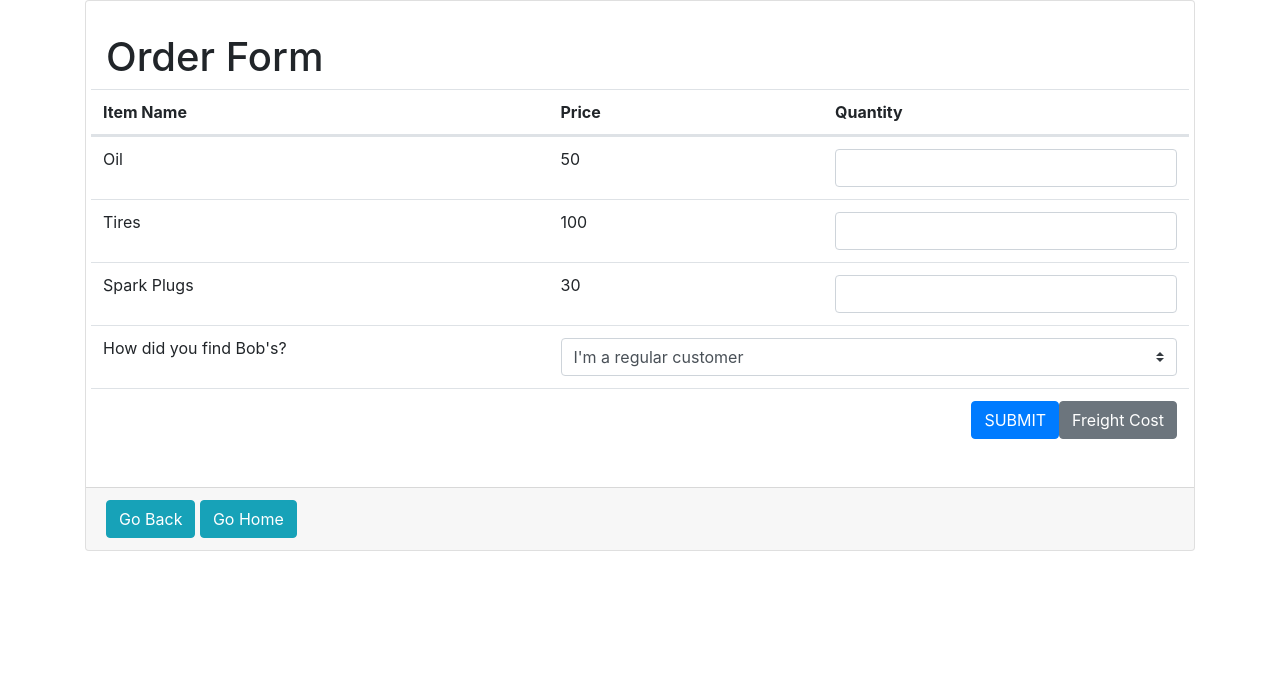
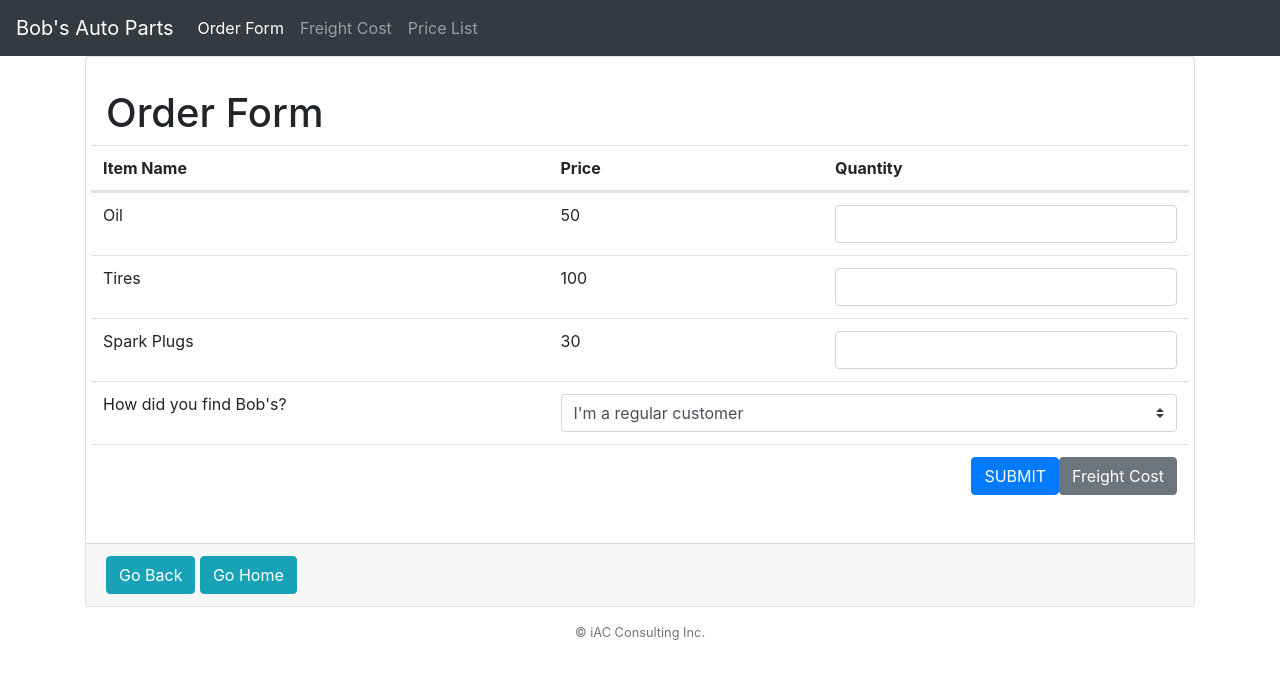
Before and after one commit to toledobrendo/dragon-php, a PHP site: page /bobs-auto-parts/order-form.php in a window 1280 px wide. Shown: the top 679 px of the page. Run offline with PHP 8.4, Linux system fonts and the light colour scheme.

Commit message:
added Navbar with active tracking; modified Footer

```diff
--- a/bobs-auto-parts/view-comp/footer.php
+++ b/bobs-auto-parts/view-comp/footer.php
@@ -5,6 +5,9 @@
             </div>
             </div>
             </div>
+            <div class="container-fluid text-center my-3 text-muted">
+                <small>&copy; iAC Consulting Inc.</small>
+            </div>
         <script src="https://code.jquery.com/jquery-3.4.1.slim.min.js" integrity="sha384-J6qa4849blE2+poT4WnyKhv5vZF5SrPo0iEjwBvKU7imGFAV0wwj1yYfoRSJoZ+n" crossorigin="anonymous"></script>
         <script src="https://cdn.jsdelivr.net/npm/popper.js@1.16.0/dist/umd/popper.min.js" integrity="sha384-Q6E9RHvbIyZFJoft+2mJbHaEWldlvI9IOYy5n3zV9zzTtmI3UksdQRVvoxMfooAo" crossorigin="anonymous"></script>
         <script src="https://stackpath.bootstrapcdn.com/bootstrap/4.4.1/js/bootstrap.min.js" integrity="sha384-wfSDF2E50Y2D1uUdj0O3uMBJnjuUD4Ih7YwaYd1iqfktj0Uod8GCExl3Og8ifwB6" crossorigin="anonymous"></script>
--- a/bobs-auto-parts/view-comp/header.php
+++ b/bobs-auto-parts/view-comp/header.php
@@ -4,10 +4,26 @@
     <meta charset="utf-8">
     <meta name="viewport" content="width=device-width, initial-scale=1, shrink-to-fit=no">
     <link rel="stylesheet" href="https://stackpath.bootstrapcdn.com/bootstrap/4.4.1/css/bootstrap.min.css" integrity="sha384-Vkoo8x4CGsO3+Hhxv8T/Q5PaXtkKtu6ug5TOeNV6gBiFeWPGFN9MuhOf23Q9Ifjh" crossorigin="anonymous">
-    <title>Order Form</title>
+    <title>Bob's Auto Parts</title>
 </head>
 
 <body>
+    <div class="navbar navbar-expand-lg navbar-dark bg-dark">
+        <div href="../../index.php" class="navbar-brand">Bob's Auto Parts</div>
+        <div class="collapse navbar-collapse">
+            <ul class="navbar-nav">
+                <li class="nav-item <?php if (strpos($_SERVER['REQUEST_URI'], 'order-form.php')) echo 'active'; ?>">
+                    <a href="order-form.php" class="nav-link">Order Form</a>
+                </li>
+                <li class="nav-item <?php if (strpos($_SERVER['REQUEST_URI'], 'freight-cost.php')) echo 'active'; ?>">
+                    <a href="freight-cost.php" class="nav-link">Freight Cost</a>
+                </li>
+                <li class="nav-item <?php if (strpos($_SERVER['REQUEST_URI'], 'price-list.php')) echo 'active'; ?>">
+                    <a href="price-list.php" class="nav-link">Price List</a>
+                </li>
+            </ul>
+        </div>
+    </div>
     <div class="container">
         <div class="card">
             <div class="card-body">
```
